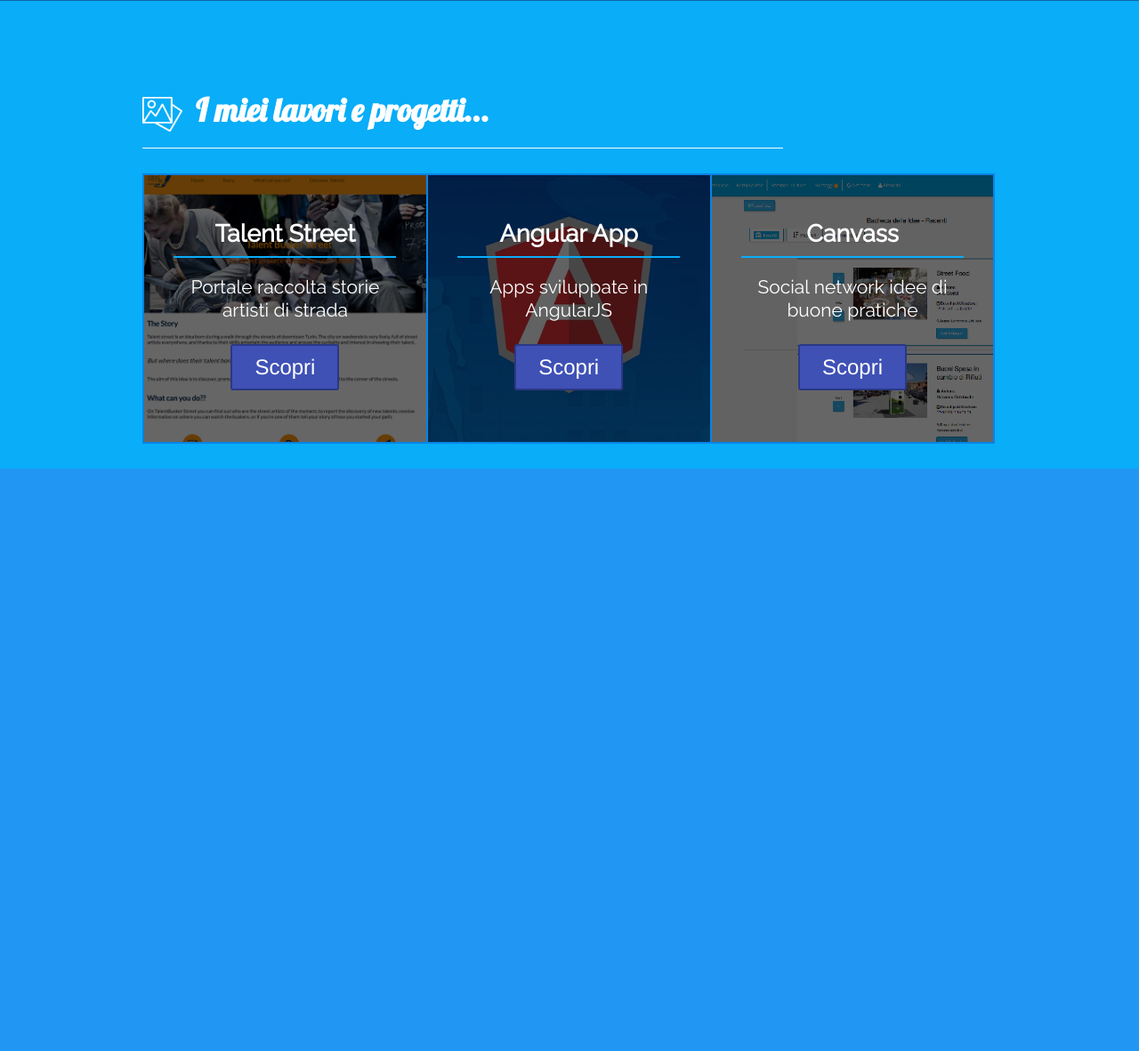
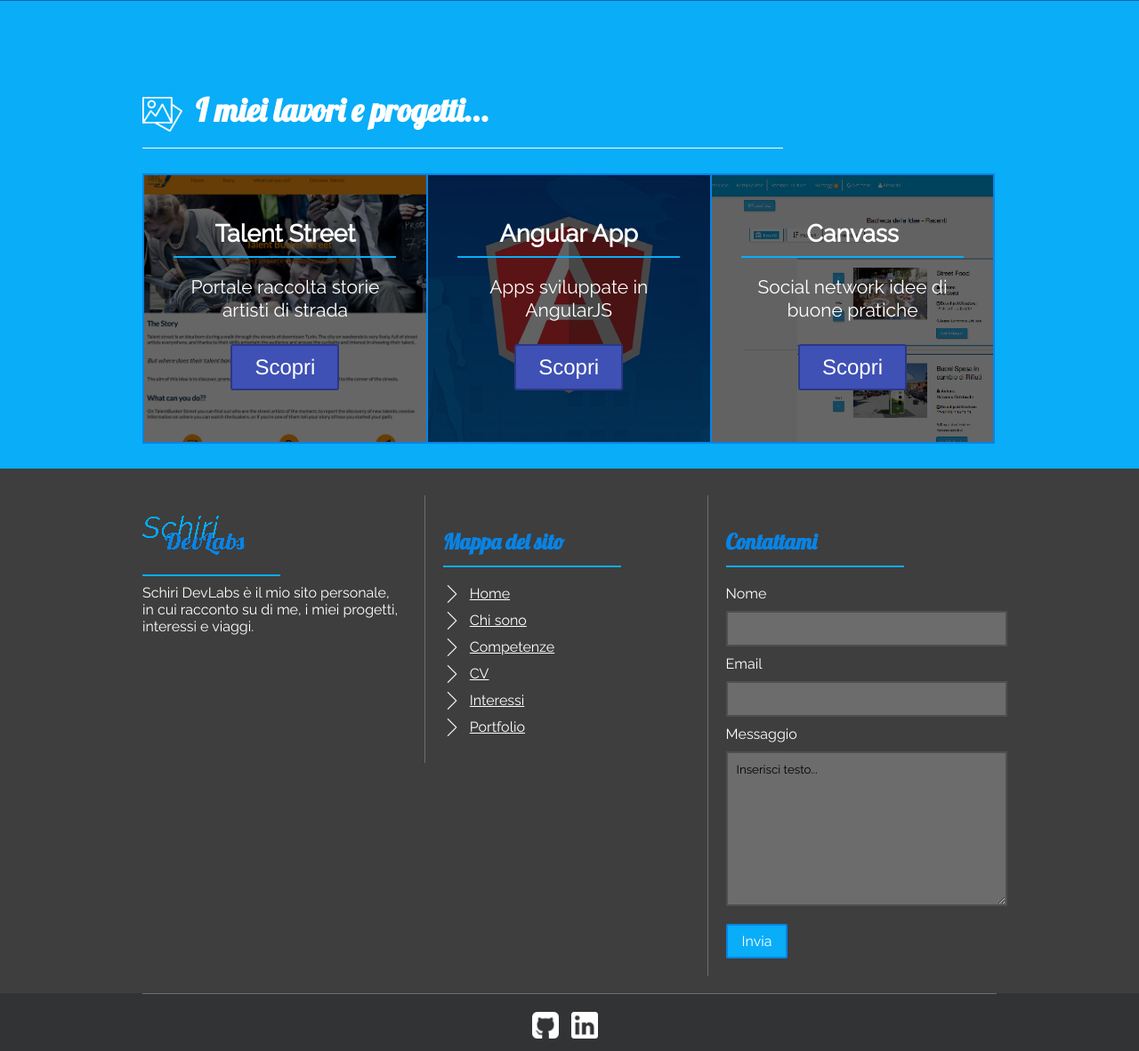
Before and after one commit to RiccardoSchifaudo94/schiri_site, a PHP site: page / in a window 1280 px wide. Shown: the part 3880-5062 px from the top of the page at 89% size. Before the commit the page ends 4407 px from the top, so only its background shows below. Run offline with PHP 8.4, Linux system fonts and the light colour scheme.

Commit message:
modifica footer e stile sub footer

```diff
--- a/css/style.css
+++ b/css/style.css
@@ -170,11 +170,12 @@ body {
     background-repeat: no-repeat;
 }
 .schiri_footer{
-	background-color: #323334;
-	color:#fff;
-	padding:30px 0px;
-	width:100%;
-	position: absolute;
+	background-color: #3e3e3e;
+    color: #fff;
+    padding: 30px 0px;
+    width: 100%;
+    min-height: 530px;
+    position: relative;
 }
 .schiri_navigation{
 	float:right;
@@ -410,7 +411,7 @@ body {
 .schiri_footer_block_left, .schiri_footer_block_right, .schiri_footer_block_center {
     width: 33%;
     float: left;
-    background-color: #323334;
+    background-color:#3e3e3e;
     border-left: 1px solid #6e6e6e;
     padding-top:20px;
     padding-bottom:20px;
@@ -483,12 +484,9 @@ body {
     font-size: 16px;
 }
 .schiri_sub_footer {
-    background-color: #3e3e3e;
+	background-color:#323334;
     min-height: 50px;
-    position: absolute;
     width: 100%;
-    bottom: -50px;
-    float: left;
     color: #fff;
 }
 .schiri_border_top_gray{
@@ -503,6 +501,6 @@ body {
     padding-bottom:10px;
 }
 .schiri_social_icon img {
-	max-width:40px;
+	max-width:30px;
 	margin-right:10px;
 }
--- a/index.html
+++ b/index.html
@@ -34,7 +34,7 @@
 					<ul>
 						<li><a href="#home"><img src="img/home.png"><div id="home">Home</div></a></li>
 						<li><a href="#about"><img src="img/avatar.png"><div id="about">Chi sono</div></a></li>
-						<li><a href="#skills"><img src="img/skills.png"><div id="skills">Competenze</div></a></li>
+						<li><a href="#skills"><img src="img/skills.png"><div id="skills">Skills</div></a></li>
 						<li><a href="#cv"><img src="img/cv.png"><div id="skills">CV</div></a></li>
 						<li><a href="#interests"><img src="img/arte.png"><div id="interests">Interessi</div></a></li>
 						<li><a href="#portfolio"><img src="img/portfolio.png"><div id="portfolio">Portfolio</div></a></li>
@@ -285,12 +285,12 @@
 					<button class="schiri_btn_form">Invia</button>
 				</div>
 			</div>
-			<div class="schiri_sub_footer">
-				<div class="schiri_container schiri_border_top_gray">
-					<div class="schiri_social_icon">
-						<a href="#"><img src="img/github.png"></a>
-						<a href="#"><img src="img/linkedin.png"></a>
-					</div>
+		</div>
+		<div class="schiri_sub_footer">
+			<div class="schiri_container schiri_border_top_gray">
+				<div class="schiri_social_icon">
+					<a href="#"><img src="img/github.png"></a>
+					<a href="#"><img src="img/linkedin.png"></a>
 				</div>
 			</div>
 		</div>
```
